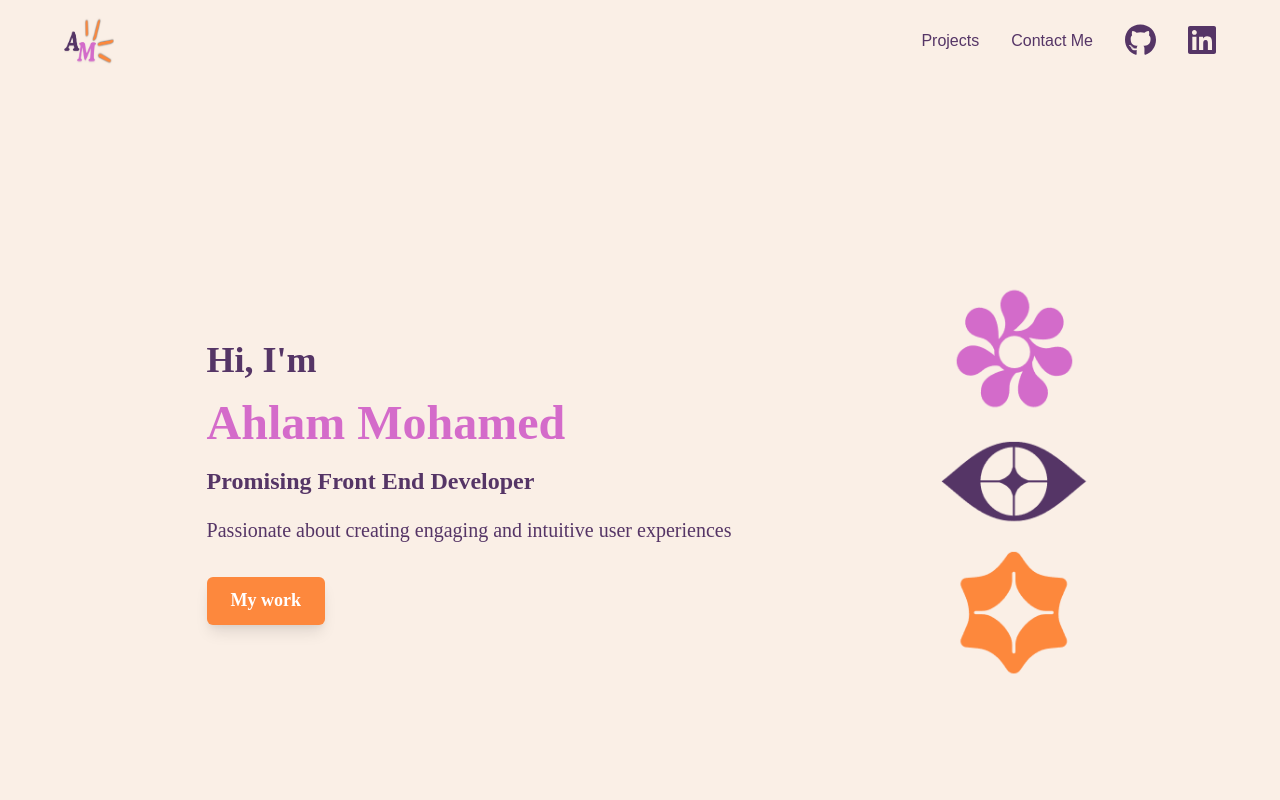
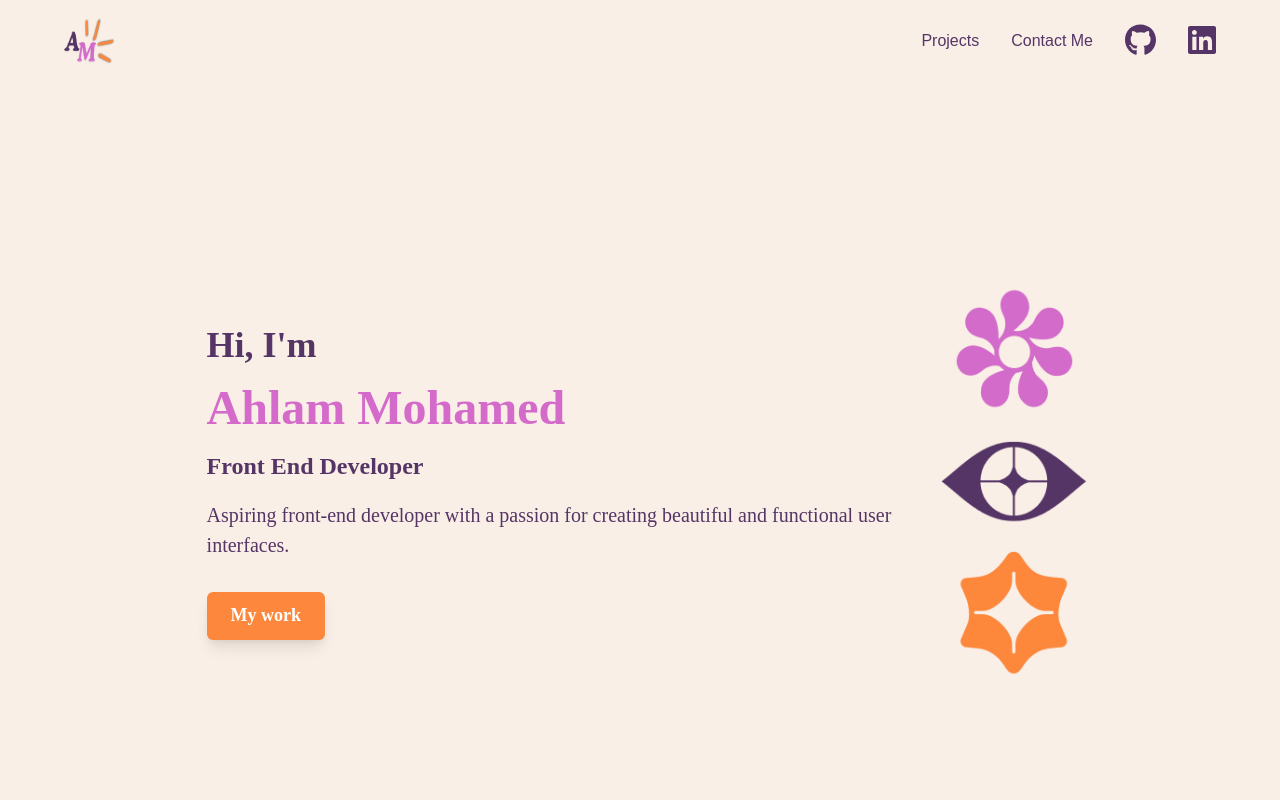
Before and after one commit to Mohamed-Ahlam/amportfolio, a React (Create React App) app: page / in a window 1280 px wide. Shown: the top 800 px of the page. Built offline with nearby package versions, Linux system fonts and the light colour scheme.

Commit message:
updated landing page

```diff
--- a/src/components/LandingSection.js
+++ b/src/components/LandingSection.js
@@ -4,8 +4,8 @@ import logo from '../images/image.png';
 
 const greeting = "Hi, I'm";
 const name = "Ahlam Mohamed"
-const bio1 = "Promising Front End Developer";
-const bio2 = "Passionate about creating engaging and intuitive user experiences";
+const bio1 = "Front End Developer";
+const bio2 = "Aspiring front-end developer with a passion for creating beautiful and functional user interfaces.";
 
 const LandingSection = () => {
   const handleClick = (anchor) => () => {
```
